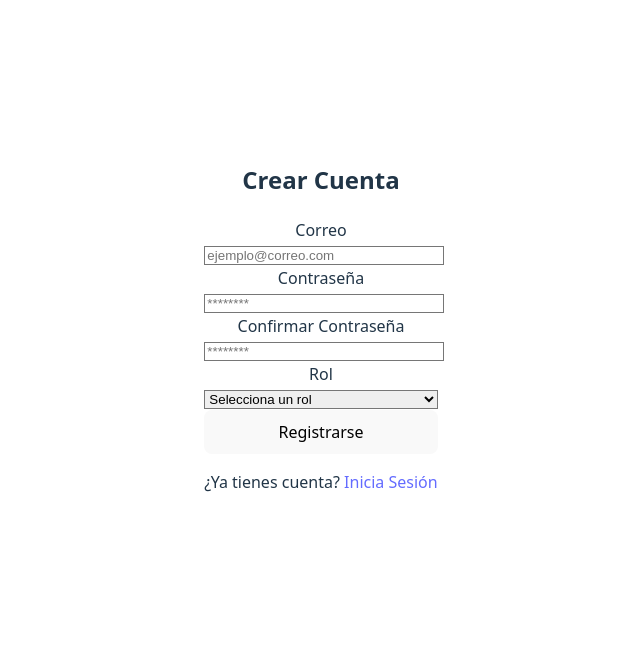
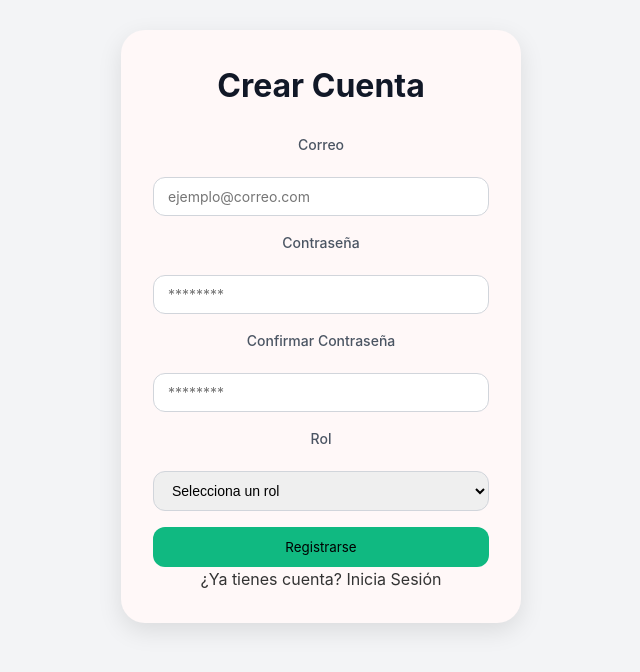
Before and after one commit to zorri612/ventas20252-front-web, a React (Vite) app: page /register in a window 1280 px wide. Shown: the part 106-778 px from the top of the page, without its empty margins (319-959 px from the left). Built offline with nearby package versions, Linux system fonts and the light colour scheme.

Commit message:
Cambios Karla

```diff
--- a/src/index.css
+++ b/src/index.css
@@ -1,72 +1,43 @@
-:root {
-  font-family: system-ui, Avenir, Helvetica, Arial, sans-serif;
-  line-height: 1.5;
-  font-weight: 400;
-
-  color-scheme: light dark;
-  color: rgba(255, 255, 255, 0.87);
-  background-color: #242424;
-
-  font-synthesis: none;
-  text-rendering: optimizeLegibility;
-  -webkit-font-smoothing: antialiased;
-  -moz-osx-font-smoothing: grayscale;
+/* Reset básico */
+* {
+  margin: 0;
+  padding: 0;
+  box-sizing: border-box;
 }
 
-a {
-  font-weight: 500;
-  color: #646cff;
-  text-decoration: inherit;
-}
-a:hover {
-  color: #535bf2;
+/* Fuente global */
+body {
+  font-family: Arial, Helvetica, sans-serif;
+  background-color: #f4f6f8; /* gris claro suave */
+  color: #333;
+  line-height: 1.5;
 }
 
-body {
-  margin: 0;
-  display: flex;
-  place-items: center;
-  min-width: 320px;
-  min-height: 100vh;
+/* Links */
+a {
+  text-decoration: none;
+  color: inherit;
 }
 
-h1 {
-  font-size: 3.2em;
-  line-height: 1.1;
+/* Botones */
+button {
+  font-family: inherit;
+  cursor: pointer;
+  border: none;
+  outline: none;
 }
 
-button {
-  border-radius: 8px;
-  border: 1px solid transparent;
-  padding: 0.6em 1.2em;
-  font-size: 1em;
-  font-weight: 500;
+/* Inputs */
+input {
   font-family: inherit;
-  background-color: #1a1a1a;
-  cursor: pointer;
-  transition: border-color 0.25s;
-}
-button:hover {
-  border-color: #646cff;
-}
-button:focus,
-button:focus-visible {
-  outline: 4px auto -webkit-focus-ring-color;
+  border: none;
+  outline: none;
 }
 
-@media (prefers-color-scheme: light) {
-  :root {
-    color: #213547;
-    background-color: #ffffff;
-  }
-  a:hover {
-    color: #747bff;
-  }
-  button {
-    background-color: #f9f9f9;
-  }
+/* Contenedor general para centrar contenido en páginas */
+.container {
+  width: 100%;
+  max-width: 1200px;
+  margin: 0 auto;
+  padding: 1rem;
 }
-
-@tailwind base;
-@tailwind components;
-@tailwind utilities;
--- a/src/pages/Dashboard.jsx
+++ b/src/pages/Dashboard.jsx
@@ -1,16 +1,18 @@
+// Dashboard.jsx
+import "../styles/Dashboard.css";
 import SalesSummary from "./SalesSummary";
 import SalesLast30Days from "./SalesLast30Days";
 import SalesByProduct from "./SalesByProduct";
 
 export default function Dashboard() {
   return (
-    <div className="p-6 bg-gray-50 min-h-screen">
-      <div className="max-w-7xl mx-auto">
-        {/* Tarjetas KPI */}
+    <div className="dashboard">
+      <div className="dashboard-container">
+        <h1>Dashboard</h1>
+
         <SalesSummary />
 
-        {/* Gráficas lado a lado */}
-        <div className="grid lg:grid-cols-2 gap-6">
+        <div className="dashboard-graphs">
           <SalesLast30Days />
           <SalesByProduct />
         </div>
--- a/src/pages/Register.jsx
+++ b/src/pages/Register.jsx
@@ -1,5 +1,6 @@
 import { useState } from "react";
 import API from "../services/api";
+import "../styles/Register.css";
 
 export default function Register() {
   const [email, setEmail] = useState("");
@@ -26,7 +27,6 @@ export default function Register() {
       const res = await API.post("/auth/register", { email, password });
       setSuccess(res.data.msg || "Usuario registrado con éxito");
 
-      // opcional: redirigir directo al login
       setTimeout(() => {
         window.location.href = "/";
       }, 1500);
@@ -38,87 +38,58 @@ export default function Register() {
   };
 
   return (
-    <div className="flex min-h-screen items-center justify-center bg-gray-100 p-4">
-      <div className="w-full max-w-sm rounded-2xl bg-white p-6 shadow-lg">
-        <h2 className="mb-6 text-center text-2xl font-bold text-gray-800">
-          Crear Cuenta
-        </h2>
-        <form onSubmit={handleSubmit} className="space-y-4">
-          <div>
-            <label className="block text-sm font-medium text-gray-600">
-              Correo
-            </label>
+    <div className="register-page">
+      <div className="register-card">
+        <h2>Crear Cuenta</h2>
+        <form onSubmit={handleSubmit}>
+          <label>Correo</label>
           <input
             type="email"
             value={email}
             onChange={(e) => setEmail(e.target.value)}
-              className="mt-1 w-full rounded-lg border px-3 py-2 text-sm focus:border-blue-500 focus:outline-none"
             placeholder="ejemplo@correo.com"
             required
           />
-          </div>
 
-          <div>
-            <label className="block text-sm font-medium text-gray-600">
-              Contraseña
-            </label>
+          <label>Contraseña</label>
           <input
             type="password"
             value={password}
             onChange={(e) => setPassword(e.target.value)}
-              className="mt-1 w-full rounded-lg border px-3 py-2 text-sm focus:border-blue-500 focus:outline-none"
             placeholder="********"
             required
           />
-          </div>
 
-          <div>
-            <label className="block text-sm font-medium text-gray-600">
-              Confirmar Contraseña
-            </label>
+          <label>Confirmar Contraseña</label>
           <input
             type="password"
             value={confirmPassword}
             onChange={(e) => setConfirmPassword(e.target.value)}
-              className="mt-1 w-full rounded-lg border px-3 py-2 text-sm focus:border-blue-500 focus:outline-none"
             placeholder="********"
             required
           />
-          </div>
 
-          <div>
-            <label className="block text-sm font-medium text-gray-600">
-              Rol
-            </label>
+          <label>Rol</label>
           <select
             value={role}
             onChange={(e) => setRole(e.target.value)}
-              className="mt-1 w-full rounded-lg border px-3 py-2 text-sm focus:border-blue-500 focus:outline-none"
             required
           >
             <option value="">Selecciona un rol</option>
             <option value="admin">Administrador</option>
             <option value="user">Usuario</option>
           </select>
-          </div>
 
-          {error && <p className="text-sm text-red-600">{error}</p>}
-          {success && <p className="text-sm text-green-600">{success}</p>}
+          {error && <p className="error">{error}</p>}
+          {success && <p className="success">{success}</p>}
 
-          <button
-            type="submit"
-            disabled={loading}
-            className="w-full rounded-lg bg-green-600 px-4 py-2 text-white transition hover:bg-green-700 disabled:opacity-50"
-          >
+          <button type="submit" disabled={loading}>
             {loading ? "Registrando..." : "Registrarse"}
           </button>
         </form>
 
-        <p className="mt-4 text-center text-sm text-gray-500">
-          ¿Ya tienes cuenta?{" "}
-          <a href="/" className="text-blue-600 hover:underline">
-            Inicia Sesión
-          </a>
+        <p>
+          ¿Ya tienes cuenta? <a href="/">Inicia Sesión</a>
         </p>
       </div>
     </div>
--- a/src/pages/SalesByProduct.jsx
+++ b/src/pages/SalesByProduct.jsx
@@ -13,8 +13,8 @@ export default function SalesByProduct() {
   const COLORS = ["#4F46E5", "#10B981", "#F59E0B", "#EF4444"];
 
   return (
-    <div className="p-6 bg-white rounded-2xl shadow">
-      <h2 className="text-lg font-semibold mb-4">Ventas por producto</h2>
+    <div className="bg-white rounded-2xl shadow-md p-6 hover:shadow-xl transition-all duration-300">
+      <h2 className="text-lg font-semibold text-gray-700 mb-4">Ventas por producto</h2>
       <ResponsiveContainer width="100%" height={300}>
         <PieChart>
           <Pie
@@ -30,7 +30,7 @@ export default function SalesByProduct() {
               <Cell key={index} fill={COLORS[index % COLORS.length]} />
             ))}
           </Pie>
-          <Tooltip />
+          <Tooltip contentStyle={{ backgroundColor: "#F9FAFB", borderRadius: "8px", border: "none" }} />
         </PieChart>
       </ResponsiveContainer>
     </div>
--- a/src/pages/SalesLast30Days.jsx
+++ b/src/pages/SalesLast30Days.jsx
@@ -13,14 +13,14 @@ export default function SalesLast30Days() {
   }, []);
 
   return (
-    <div className="p-6 bg-white rounded-2xl shadow">
-      <h2 className="text-lg font-semibold mb-4">Ventas últimos 30 días</h2>
+    <div className="bg-white rounded-2xl shadow-md p-6 hover:shadow-xl transition-all duration-300">
+      <h2 className="text-lg font-semibold text-gray-700 mb-4">Ventas últimos 30 días</h2>
       <ResponsiveContainer width="100%" height={300}>
         <LineChart data={data}>
-          <CartesianGrid strokeDasharray="3 3" />
-          <XAxis dataKey="_id" />
-          <YAxis />
-          <Tooltip />
+          <CartesianGrid strokeDasharray="3 3" stroke="#E5E7EB" />
+          <XAxis dataKey="_id" stroke="#6B7280" />
+          <YAxis stroke="#6B7280" />
+          <Tooltip contentStyle={{ backgroundColor: "#F9FAFB", borderRadius: "8px", border: "none" }} />
           <Line type="monotone" dataKey="totalRevenue" stroke="#4F46E5" strokeWidth={2} />
         </LineChart>
       </ResponsiveContainer>
--- a/src/pages/SalesSummary.jsx
+++ b/src/pages/SalesSummary.jsx
@@ -1,3 +1,4 @@
+// SalesSummary.jsx
 import { useEffect, useState } from "react";
 
 export default function SalesSummary() {
@@ -19,14 +20,11 @@ export default function SalesSummary() {
   ];
 
   return (
-    <div className="grid grid-cols-1 md:grid-cols-2 lg:grid-cols-4 gap-6 mb-6">
+    <div className="kpi-cards">
       {cards.map((card, i) => (
-        <div
-          key={i}
-          className="bg-white p-6 rounded-2xl shadow flex flex-col justify-center items-center hover:shadow-lg transition"
-        >
-          <h3 className="text-sm font-medium text-gray-500">{card.title}</h3>
-          <p className="mt-2 text-2xl font-bold text-gray-800">{card.value}</p>
+        <div key={i} className="kpi-card">
+          <h3>{card.title}</h3>
+          <p>{card.value}</p>
         </div>
       ))}
     </div>
--- /dev/null
+++ b/src/styles/Dashboard.css
@@ -0,0 +1,98 @@
+/* Contenedor principal del dashboard */
+.dashboard {
+  padding: 32px;
+  background-color: #e6eef7; /* gris claro */
+  min-height: 100vh;
+  font-family: 'Inter', sans-serif;
+}
+
+/* Contenedor centrado */
+.dashboard-container {
+  max-width: 1280px;
+  margin: 0 auto;
+}
+
+/* Título principal */
+.dashboard h1 {
+  font-size: 2.5rem;
+  font-weight: 700;
+  color: #1f2937; /* gris oscuro */
+  margin-bottom: 32px;
+}
+
+/* Grid de KPI horizontal en escritorio */
+.kpi-cards {
+  display: grid;
+  grid-template-columns: repeat(4, 1fr);
+  gap: 24px;
+  margin-bottom: 32px;
+}
+
+/* Tarjetas KPI */
+.kpi-card {
+  background-color: #ffffff;
+  border-radius: 16px;
+  box-shadow: 0 2px 6px rgba(0,0,0,0.1);
+  padding: 24px;
+  display: flex;
+  flex-direction: column;
+  justify-content: center;
+  align-items: center;
+  transition: all 0.3s ease;
+}
+
+.kpi-card:hover {
+  box-shadow: 0 6px 12px rgba(0,0,0,0.15);
+  transform: translateY(-4px);
+}
+
+/* Título dentro de la tarjeta */
+.kpi-card h3 {
+  font-size: 0.875rem;
+  font-weight: 500;
+  color: #6b7280; /* gris medio */
+  margin-bottom: 8px;
+  text-align: center;
+}
+
+/* Valor dentro de la tarjeta */
+.kpi-card p {
+  font-size: 1.5rem;
+  font-weight: 700;
+  color: #111827; /* gris oscuro */
+  text-align: center;
+}
+
+/* Grid de gráficas */
+.dashboard-graphs {
+  display: grid;
+  grid-template-columns: repeat(2, 1fr);
+  gap: 32px;
+}
+
+/* Tarjetas de gráficas */
+.graph-card {
+  background-color: #ffffff;
+  border-radius: 16px;
+  box-shadow: 0 2px 6px rgba(0,0,0,0.1);
+  padding: 24px;
+}
+
+.graph-card h3 {
+  font-size: 1.125rem;
+  font-weight: 600;
+  color: #374151;
+  margin-bottom: 16px;
+}
+
+/* Placeholder para gráficas (si se necesita) */
+.graph-placeholder {
+  height: 16rem;
+  background-color: #f3f4f6;
+  border-radius: 8px;
+  display: flex;
+  align-items: center;
+  justify-content: center;
+  color: #9ca3af;
+  font-size: 1rem;
+}
--- /dev/null
+++ b/src/styles/Register.css
@@ -0,0 +1,87 @@
+/* Fondo de toda la pantalla */
+.register-page {
+  display: flex;
+  min-height: 100vh;
+  align-items: center;
+  justify-content: center;
+  background-color: #f3f4f6; /* gris claro */
+  padding: 16px;
+  font-family: 'Inter', sans-serif;
+}
+
+/* Contenedor central (card) */
+.register-card {
+  width: 100%;
+  max-width: 400px;
+  background-color: #fff8f8;
+  border-radius: 24px;
+  padding: 32px;
+  box-shadow: 0 8px 24px rgba(0,0,0,0.1);
+  display: flex;
+  flex-direction: column;
+  align-items: center;
+}
+
+/* Título centrado */
+.register-card h2 {
+  font-size: 2rem;
+  font-weight: 700;
+  color: #111827;
+  text-align: center;
+  margin-bottom: 24px;
+}
+
+/* Formulario */
+.register-card form {
+  width: 100%;
+  display: flex;
+  flex-direction: column;
+  gap: 16px;
+}
+
+/* Labels */
+.register-card label {
+  display: block;
+  font-size: 0.875rem;
+  font-weight: 500;
+  color: #4b5563;
+  margin-bottom: 6px;
+}
+
+/* Inputs y selects */
+.register-card input,
+.register-card select {
+  width: 100%;
+  padding: 10px 14px;
+  border-radius: 12px;
+  border: 1px solid #d1d5db;
+  font-size: 0.875rem;
+  transition: all 0.3s ease;
+}
+
+.register-card input:focus,
+.register-card select:focus {
+  border-color: #3b82f6;
+  outline: none;
+  box-shadow: 0 0 0 2px rgba(59,130,246,0.2);
+}
+
+/* Mensajes de error y éxito */
+.register-card .error {
+  color: #dc2626;
+  font-size: 0.875rem;
+  text-align: center;
+}
+
+.register-card .success {
+  color: #16a34a;
+  font-size: 0.875rem;
+  text-align: center;
+}
+
+/* Botón */
+.register-card button {
+  padding: 12px 0;
+  border-radius: 12px;
+  background-color: #10b981;
+}
```
Also changed, not shown: src/pages/Login.jsx (+24 -17 lines), src/styles/Login.css (added, +106 -0 lines). Lines whose indentation alone changed are shown as unchanged.
